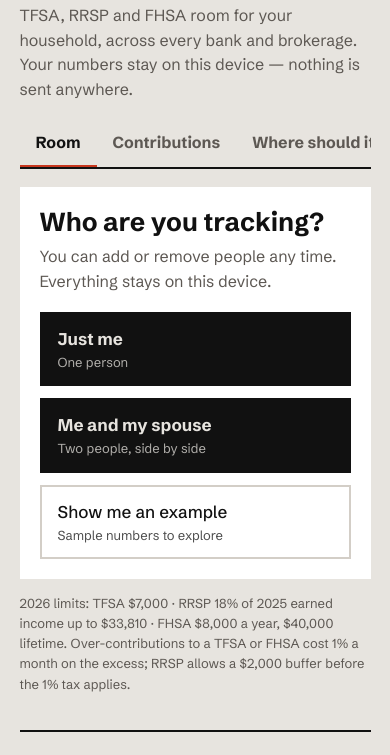
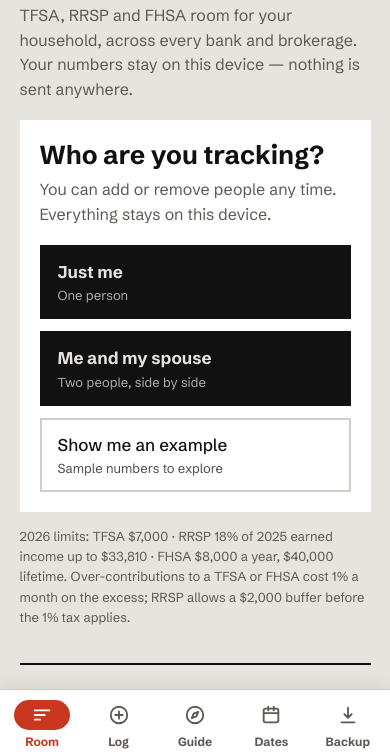
Before and after one commit to ngujral/room-tracker, a plain HTML site: page index.html in a window 390 px wide. Shown: the part 80-835 px from the top of the page. Drawn offline with Linux system fonts and the light colour scheme.

Commit message:
Make the five tabs stand out
- Phones: fixed bottom tab bar with icons and short labels (Room, Log,
  Guide, Dates, Backup); active tab highlighted in brick red
- Larger screens: pill-style tab buttons with icons and full labels
- Switching tabs scrolls back to the top

Co-Authored-By: Claude Opus 5.5 <noreply@anthropic.com>
Claude-Session: https://claude.ai/code/session_0157hHn6BxzhVvwyeEmnH7RD

```diff
--- a/index.html
+++ b/index.html
@@ -44,9 +44,24 @@ main.band{padding-bottom:max(36px,env(safe-area-inset-bottom))}
 .wrap{max-width:1240px;margin:0 auto}
 h1{font-size:clamp(28px,4.2vw,44px);line-height:1.05;margin:0;font-weight:800;text-wrap:balance}
 .sub{color:var(--mute);margin:6px 0 0}
-nav{display:flex;gap:0;border-bottom:2px solid var(--ink);margin-top:18px;overflow-x:auto}
-nav a{flex:none;padding:10px 16px;min-height:44px;color:var(--mute);text-decoration:none;font-weight:700;border-bottom:4px solid transparent;margin-bottom:-2px}
-nav a.on{color:var(--ink);border-color:var(--brick)}
+nav{display:flex;gap:6px;margin-top:20px;padding:6px;background:var(--panel);border-radius:16px;box-shadow:0 1px 2px rgba(0,0,0,.06),0 6px 20px rgba(0,0,0,.06);flex-wrap:wrap}
+nav a{display:flex;align-items:center;gap:8px;padding:10px 16px;min-height:48px;border-radius:12px;color:var(--mute);text-decoration:none;font-weight:700;font-size:16px;transition:background .15s,color .15s}
+nav a:hover{background:var(--track);color:var(--ink)}
+nav a.on{background:var(--brick);color:#fff}
+nav svg{width:22px;height:22px;flex:none;fill:none;stroke:currentColor;stroke-width:2;stroke-linecap:round;stroke-linejoin:round}
+nav .s{display:none}
+@media(prefers-reduced-motion:reduce){nav a{transition:none}}
+@media(max-width:700px){
+  body{padding-bottom:calc(84px + env(safe-area-inset-bottom))}
+  nav{position:fixed;left:0;right:0;bottom:0;z-index:4;margin:0;border-radius:0;display:grid;grid-template-columns:repeat(5,minmax(0,1fr));gap:0;padding:6px 4px calc(8px + env(safe-area-inset-bottom));border-top:1px solid var(--rule);box-shadow:0 -4px 16px rgba(0,0,0,.08)}
+  nav a{flex-direction:column;gap:3px;padding:4px 0;min-height:56px;font-size:12px;border-radius:0;justify-content:center}
+  nav a:hover{background:transparent}
+  nav a .ic{display:grid;place-items:center;width:56px;height:30px;border-radius:999px;transition:background .15s}
+  nav a.on{background:transparent;color:var(--brick)}
+  nav a.on .ic{background:var(--brick);color:#fff}
+  nav .f{display:none}nav .s{display:inline}
+  .toast{bottom:calc(96px + env(safe-area-inset-bottom))!important}
+}
 nav a:focus-visible,button:focus-visible,input:focus-visible,select:focus-visible{outline:3px solid var(--brick);outline-offset:2px}
 .view{display:none}.view.on{display:block}
 .people{display:grid;grid-template-columns:repeat(auto-fit,minmax(min(100%,360px),1fr));gap:20px}
@@ -117,12 +132,12 @@ h3{font-size:20px;margin:24px 0 8px}
   <h1 id="headline">TFSA, RRSP &amp; FHSA room tracker</h1>
   <p class="sub">TFSA, RRSP and FHSA room for your household, across every bank and brokerage. Your numbers stay on this device — nothing is sent anywhere.</p>
   <div class="install" id="inst" role="region" aria-label="Install"><span id="instMsg">Add Room Tracker to your home screen to use it like an app, even offline.</span><span style="display:flex;gap:8px"><button type="button" id="instBtn">Install</button><button type="button" class="x" id="instNo">Not now</button></span></div>
-  <nav id="nav">
-    <a href="#room" data-v="room">Room</a>
-    <a href="#log" data-v="log">Contributions</a>
-    <a href="#placement" data-v="placement">Where should it go?</a>
-    <a href="#dates" data-v="dates">Key dates</a>
-    <a href="#data" data-v="data">Backup</a>
+  <nav id="nav" aria-label="Sections">
+    <a href="#room" data-v="room" aria-label="Room"><span class="ic"><svg viewBox="0 0 24 24" aria-hidden="true"><path d="M4 7h16M4 12h11M4 17h6"/></svg></span><span class="f">Room</span><span class="s">Room</span></a>
+    <a href="#log" data-v="log" aria-label="Contributions"><span class="ic"><svg viewBox="0 0 24 24" aria-hidden="true"><circle cx="12" cy="12" r="9"/><path d="M12 8v8M8 12h8"/></svg></span><span class="f">Contributions</span><span class="s">Log</span></a>
+    <a href="#placement" data-v="placement" aria-label="Where should it go?"><span class="ic"><svg viewBox="0 0 24 24" aria-hidden="true"><circle cx="12" cy="12" r="9"/><path d="m15.5 8.5-2 5-5 2 2-5z"/></svg></span><span class="f">Where should it go?</span><span class="s">Guide</span></a>
+    <a href="#dates" data-v="dates" aria-label="Key dates"><span class="ic"><svg viewBox="0 0 24 24" aria-hidden="true"><rect x="4" y="5" width="16" height="15" rx="2"/><path d="M4 10h16M9 3v4M15 3v4"/></svg></span><span class="f">Key dates</span><span class="s">Dates</span></a>
+    <a href="#data" data-v="data" aria-label="Backup"><span class="ic"><svg viewBox="0 0 24 24" aria-hidden="true"><path d="M12 4v11M8 11l4 4 4-4M5 20h14"/></svg></span><span class="f">Backup</span><span class="s">Backup</span></a>
   </nav>
 </div></header>
 
@@ -324,7 +339,7 @@ function renderAll(){renderRoom();renderLog();renderPlacement();renderDates()}
 function show(){const v=(location.hash||'#room').slice(1);const ok=['room','log','placement','dates','data'].includes(v)?v:'room';
   document.querySelectorAll('.view').forEach(e=>e.classList.toggle('on',e.id==='v-'+ok));
   document.querySelectorAll('#nav a').forEach(a=>a.classList.toggle('on',a.dataset.v===ok));}
-window.addEventListener('hashchange',show);
+window.addEventListener('hashchange',()=>{show();window.scrollTo(0,0)});
 
 let toastT=null,undoFn=null;
 function toast(msg,fn){$('#tmsg').textContent=msg;undoFn=fn;$('#undo').style.display=fn?'':'none';$('#toast').style.display='flex';clearTimeout(toastT);toastT=setTimeout(()=>$('#toast').style.display='none',5000)}
--- a/sw.js
+++ b/sw.js
@@ -1,6 +1,6 @@
 // Offline support: cache the app shell, serve it when there's no network.
 // Bump VERSION whenever you change index.html so phones pick up the update.
-const VERSION = 'rt-2026-11-22e';
+const VERSION = 'rt-2026-11-22f';
 const SHELL = ['/', '/index.html', '/manifest.webmanifest',
   '/icons/icon-192.png', '/icons/icon-512.png', '/icons/maskable-512.png', '/icons/apple-touch-icon.png'];
 
```
